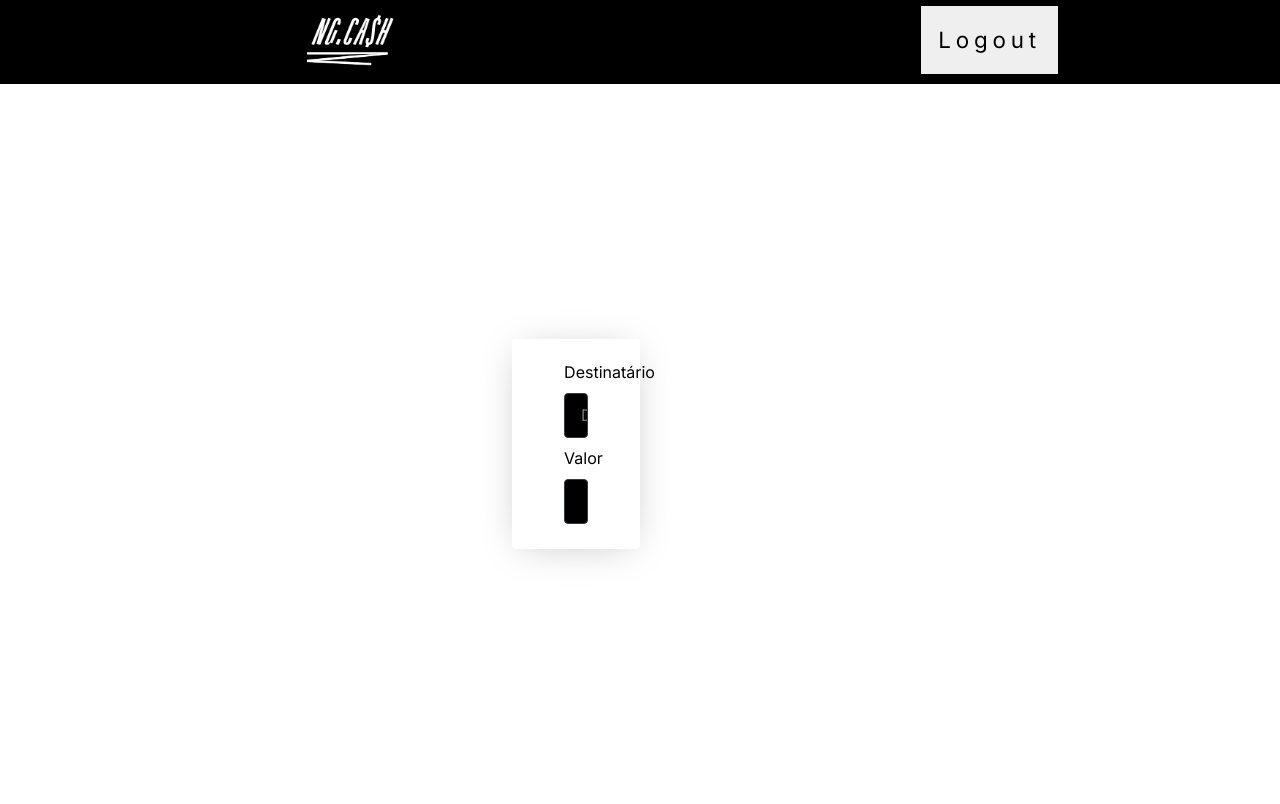
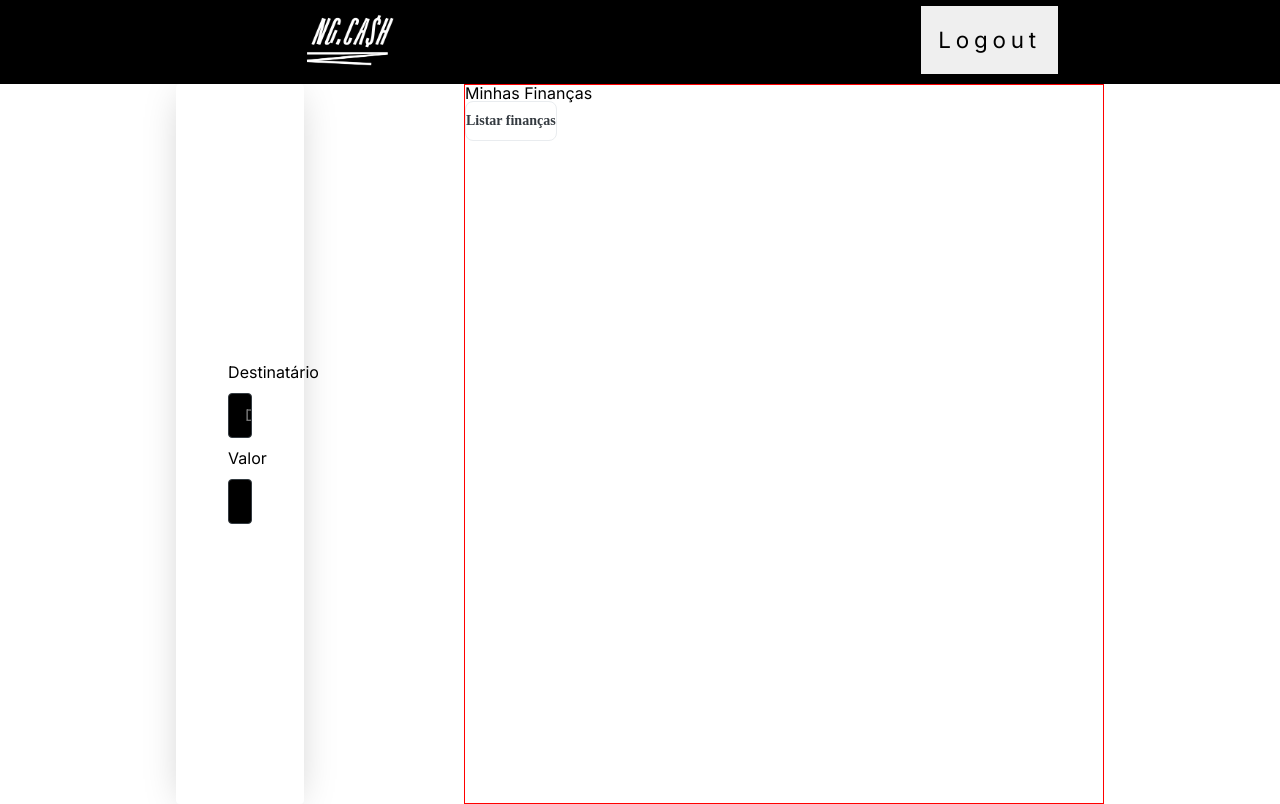
Before and after one commit to amonfanticelli/blackBank-frontend, a React (Create React App) app: page /Dashboard in a window 1280 px wide. Built offline with nearby package versions, Linux system fonts and the light colour scheme; a web font is replaced by a local one.

Commit message:
feat: api added

```diff
--- /dev/null
+++ b/src/components/List/style.tsx
@@ -0,0 +1,23 @@
+import styled from "styled-components";
+
+export const List = styled.ul`
+  display: flex;
+  flex-direction: column;
+  height: 100%;
+  width: 100%;
+  li {
+    display: flex;
+    height: 5.438rem;
+    width: 100%;
+    background: #f8f9fa;
+    border-radius: 4px;
+    margin-bottom: 2rem;
+    div {
+      height: 5.438rem;
+      width: 0.25rem;
+      background: #03b898;
+      margin-right: 0.875rem;
+      border-radius: 4px 0px 0px 4px;
+    }
+  }
+`;
--- a/src/components/Main/style.tsx
+++ b/src/components/Main/style.tsx
@@ -2,9 +2,14 @@ import styled from "styled-components";
 
 export const Main = styled.main`
   display: flex;
-  align-items: center;
+
   justify-content: center;
   background: var(--color-white);
   width: 100vw;
   height: 90vh;
+  @media screen and (max-width: 1000px) {
+    display: flex;
+    flex-direction: column;
+    align-items: center;
+  }
 `;
--- /dev/null
+++ b/src/components/Section/index.tsx
@@ -0,0 +1,16 @@
+import { Section } from "./style";
+import { List } from "../List/style";
+
+const SectionDashboard = () => {
+  return (
+    <Section>
+      <h2>Minhas Finanças</h2>
+      <div>
+        <button>Listar finanças</button>
+      </div>
+      <List />
+    </Section>
+  );
+};
+
+export { SectionDashboard };
--- a/src/components/Section/style.tsx
+++ b/src/components/Section/style.tsx
@@ -0,0 +1,40 @@
+import styled from "styled-components";
+
+export const Section = styled.section`
+  display: flex;
+  flex-direction: column;
+  width: 50%;
+  margin-left: 2rem;
+  border: 1px solid red;
+
+  h2 {
+  }
+  div {
+    display: flex;
+    justify-content: space-between;
+    align-items: center;
+    height: 2.5rem;
+    margin-bottom: 1rem;
+    button {
+      height: 2.5rem;
+
+      background: var(--color-white);
+      border: 1.4px solid #e9ecef;
+      border-radius: 8px;
+      font-family: "Nunito";
+      font-style: normal;
+      font-weight: 600;
+      font-size: 0.875rem;
+      line-height: 1.188rem;
+      text-align: center;
+      color: #343a40;
+      cursor: pointer;
+      transition: 0.8s;
+    }
+  }
+
+  @media screen and (max-width: 1000px) {
+    width: 90%;
+    margin: 0px;
+  }
+`;
--- a/src/contexts/UserContext.tsx
+++ b/src/contexts/UserContext.tsx
@@ -4,6 +4,7 @@ import { toast } from "react-toastify";
 import "react-toastify/dist/ReactToastify.css";
 import { SubmitHandler } from "react-hook-form";
 import { UserProps, UserProviderData } from "../interfaces";
+import api from "../services/api";
 
 export const UserContext = createContext<UserProviderData>(
   {} as UserProviderData
--- a/src/pages/Dashboard/index.tsx
+++ b/src/pages/Dashboard/index.tsx
@@ -1,6 +1,7 @@
 import { Main } from "../../components/Main/style";
 import HeaderDashboard from "../../components/Header";
 import AsideDashboard from "../../components/Aside";
+import { SectionDashboard } from "../../components/Section";
 
 const Dashboard = () => {
   return (
@@ -8,6 +9,7 @@ const Dashboard = () => {
       <HeaderDashboard />
       <Main>
         <AsideDashboard />
+        <SectionDashboard />
       </Main>
     </>
   );
```
Also changed, not shown: src/components/List/index.tsx (added, +13 -0 lines), src/services/api.tsx (added, +8 -0 lines).
